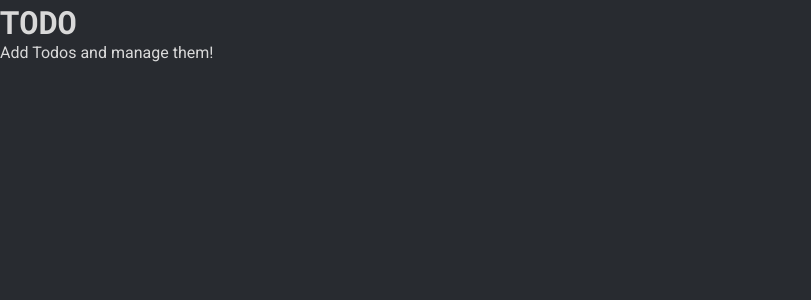
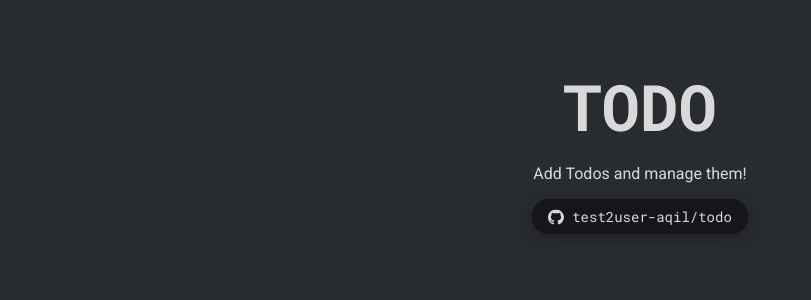
Before and after one commit to test2user-aqil/todo, a SvelteKit app: page / in a window 1280 px wide. Shown: the top 300 px of the page, without its empty margins (0-811 px from the left). Built offline with nearby package versions, Linux system fonts and the light colour scheme.

Commit message:
feat: complete header

```diff
--- a/src/app.html
+++ b/src/app.html
@@ -2,7 +2,7 @@
 <html lang="en">
 	<head>
 		<meta charset="utf-8" />
-		<link rel="icon" href="%sveltekit.assets%/favicon.png" />
+		<link rel="icon" href="https://test2user-aqil.github.io/avatar@circle1024.png" />
 		<meta name="viewport" content="width=device-width" />
 		%sveltekit.head%
 	</head>
--- /dev/null
+++ b/src/lib/components/GithubLink.svelte
@@ -0,0 +1,31 @@
+<script lang="ts">
+	import github_mark from '$lib/assets/github-mark-white.svg';
+</script>
+
+<a href="https://github.com/test2user-aqil/todo" target="_blank" rel="noopener noreferrer">
+	<img src={github_mark} alt="" />
+	test2user-aqil/todo
+</a>
+
+<style>
+	a {
+		display: flex;
+		flex-direction: row;
+		justify-content: center;
+		align-items: center;
+		padding: 0.5rem 1rem;
+		gap: 0.5rem;
+		background: var(--dark-1);
+		filter: drop-shadow(var(--drop-shadow));
+		border-radius: 1rem;
+		color: var(--fg);
+		text-decoration: none;
+		font-family: 'Roboto Mono', monospace;
+		font-size: 0.875rem;
+	}
+
+	a img {
+		height: 1rem;
+		width: 1rem;
+	}
+</style>
--- a/src/lib/style.css
+++ b/src/lib/style.css
@@ -25,4 +25,5 @@ body {
 h1 {
 	font-family: 'Roboto Mono', monospace;
 	font-weight: 700;
+	font-size: 4rem;
 }
--- a/src/routes/+page.svelte
+++ b/src/routes/+page.svelte
@@ -1,6 +1,39 @@
 <script lang="ts">
 	import '$lib/style.css';
+	import GithubLink from '$lib/components/GithubLink.svelte';
 </script>
 
-<h1>TODO</h1>
-<p>Add Todos and manage them!</p>
+<svelte:head>
+	<title>Todo &bull; test2user-aqil</title>
+</svelte:head>
+
+<div class="container">
+	<div class="header">
+		<h1>TODO</h1>
+		<p>Add Todos and manage them!</p>
+		<GithubLink />
+	</div>
+
+	<div class="content">
+		<div class="input" />
+		<div class="todos" />
+	</div>
+</div>
+
+<style>
+	.container {
+		max-width: 700px;
+		margin: 0 auto;
+		padding: 4rem 0.625rem;
+		display: flex;
+		flex-direction: column;
+		align-items: center;
+	}
+
+	.header {
+		display: flex;
+		flex-direction: column;
+		align-items: center;
+		gap: 1rem;
+	}
+</style>
```
Also changed, not shown: src/lib/assets/github-mark-white.svg (added), static/favicon.png (deleted).
